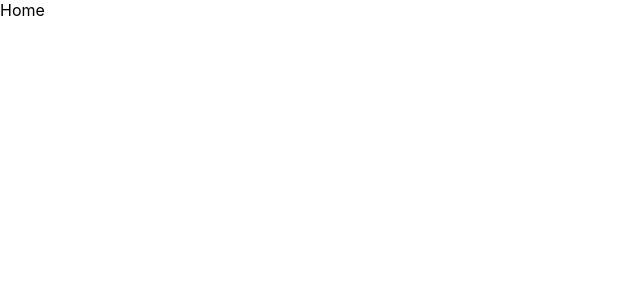
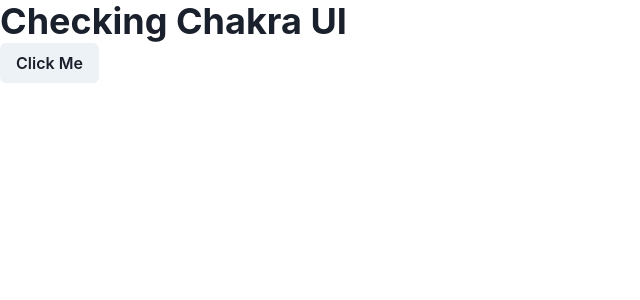
Before and after one commit to akhil-naidu/hasura-iitg, a Next.js app: page / in a window 1280 px wide. Shown: the top 300 px of the page, without its empty margins (0-640 px from the left). Built offline with nearby package versions, Linux system fonts and the light colour scheme.

Commit message:
chore: configuring chakra ui

```diff
--- a/package.json
+++ b/package.json
@@ -9,6 +9,10 @@
     "lint": "next lint"
   },
   "dependencies": {
+    "@chakra-ui/react": "^2.3.4",
+    "@emotion/react": "^11.10.4",
+    "@emotion/styled": "^11.10.4",
+    "framer-motion": "^6.5.1",
     "next": "12.3.1",
     "react": "18.2.0",
     "react-dom": "18.2.0"
--- a/pages/_app.js
+++ b/pages/_app.js
@@ -1,7 +1,11 @@
-import '../styles/globals.css'
+import { ChakraProvider } from '@chakra-ui/react';
 
 function MyApp({ Component, pageProps }) {
-  return <Component {...pageProps} />
+  return (
+    <ChakraProvider>
+      <Component {...pageProps} />
+    </ChakraProvider>
+  );
 }
 
-export default MyApp
+export default MyApp;
--- a/pages/index.js
+++ b/pages/index.js
@@ -1,7 +1,13 @@
+import { Button, Heading } from '@chakra-ui/react';
 import React from 'react';
 
 const Home = () => {
-  return <div>Home</div>;
+  return (
+    <div>
+      <Heading as='h1'>Checking Chakra UI</Heading>
+      <Button>Click Me</Button>
+    </div>
+  );
 };
 
 export default Home;
```
Also changed, not shown: 1 other file (tests, documents, lock files or other folders).
